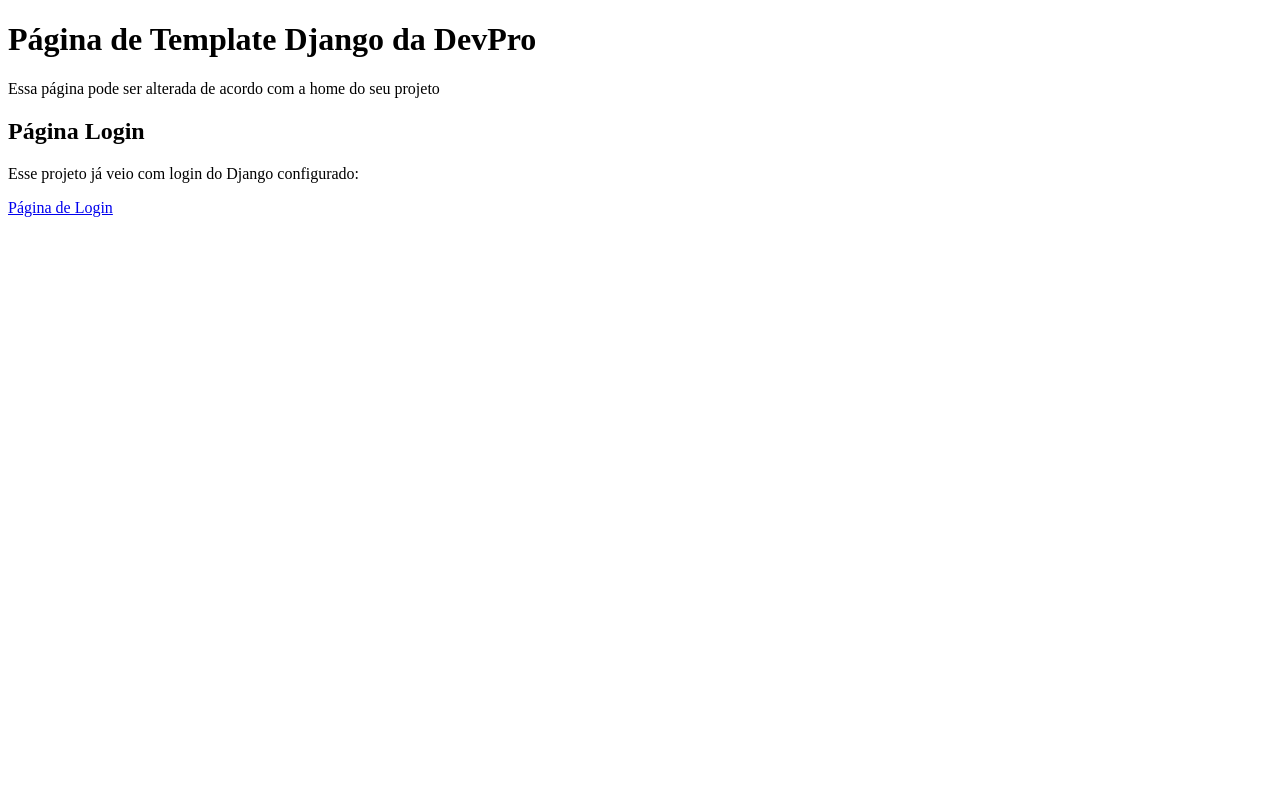
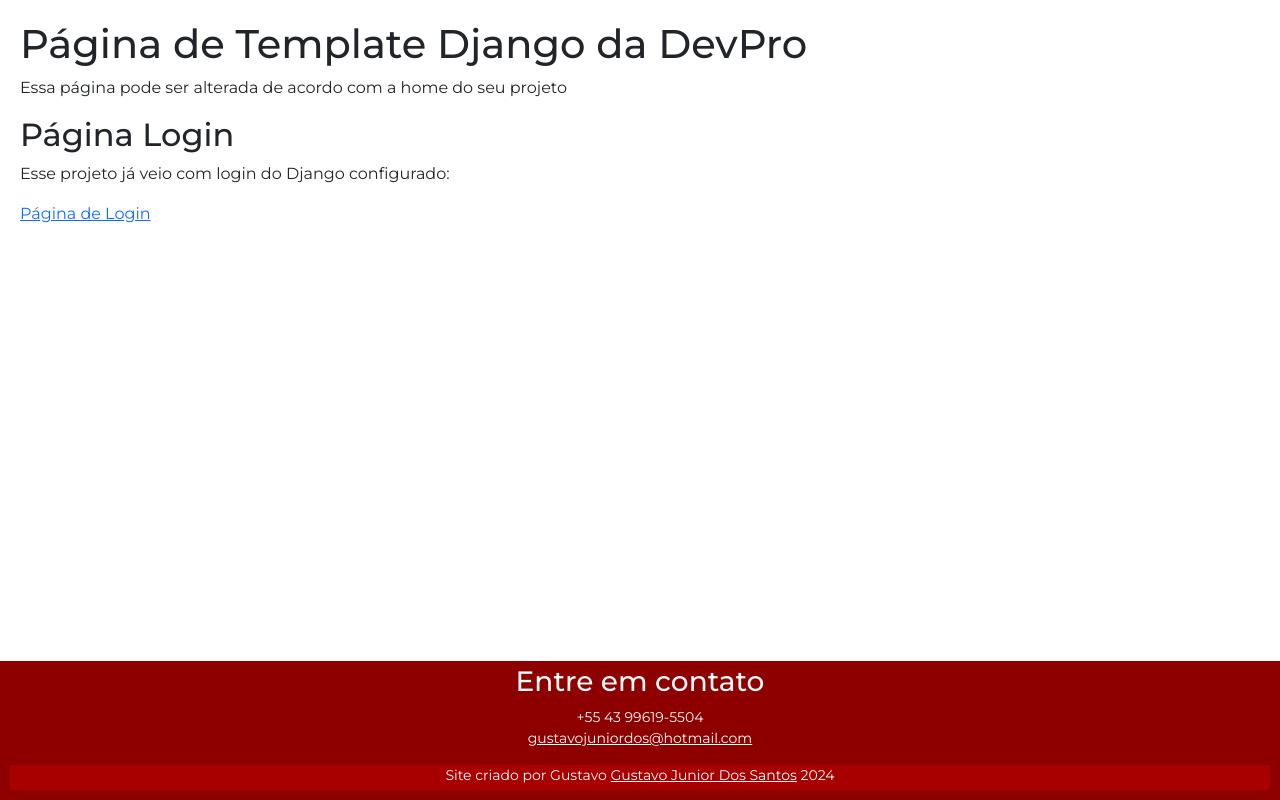
Before and after one commit to gustavodsantos/django-template, a Django app: template backend/devpro/base/templates/base/home.html in a window 1280 px wide. Run offline with Django 5.2, Linux system fonts and the light colour scheme; the template is opened without the code that fills it, so the values that code supplies are empty.

Commit message:
implantado o footer.html com css

```diff
--- a/backend/devpro/base/admin.py
+++ b/backend/devpro/base/admin.py
@@ -1,5 +1,4 @@
 from django.contrib import admin
-
 from django_min_custom_user.admin import MinUserAdmin
 
 from devpro.base.models import User
--- /dev/null
+++ b/backend/devpro/base/static/css/style.css
@@ -0,0 +1,173 @@
+@charset "UTF-8";
+
+@import url('https://fonts.googleapis.com/css2?family=Montserrat:ital,wght@0,100..900;1,100..900&display=swap');
+
+@import url('https://fonts.googleapis.com/css2?family=Passion+One&display=swap');
+
+@import url('https://fonts.googleapis.com/css2?family=Sriracha&display=swap');
+
+:root {
+    --fonte1: Verdana, Geneva, Tahoma, sans-serif;
+    --fonte2: 'Passion One', cursive;
+    --fonte3: 'Sriracha', cursive;
+}
+
+* {
+    margin: 0;
+    padding: 0;
+    font-family: "Montserrat", "sans-serif";
+}
+
+html, body {
+    min-height: 100vh;
+    display: flex;
+    flex-direction: column;
+}
+
+.wrapper {
+    display: flex;
+    flex-direction: column;
+    min-height: 100vh;
+}
+
+/* Conteúdo principal */
+.content {
+    flex: 1;
+    padding: 20px;
+}
+
+/* Footer fixo na parte inferior */
+.footer {
+    background-color: #333;
+    color: white;
+    text-align: center;
+    padding: 10px;
+}
+
+section {
+    height: 600px;
+}
+
+section.imagem {
+    background-size: contain;
+    background-repeat: no-repeat;
+}
+
+#img {
+    background-image: url("../img/imagem_sem_fundo.png");
+    background-position: center;
+}
+
+
+.fundo {
+    background-color: #8e0000;
+    font-size: 40px;
+    font-weight: 900;
+}
+
+.color {
+    color: #ffffff;
+    font-size: 40px;
+}
+
+.center {
+    text-align: center;
+    margin-bottom: -4px;
+}
+
+.parte1 {
+    margin-left: 80px;
+    margin-top: 80px;
+    margin-right: 80px;
+}
+
+.parte2 {
+    background-color: #00a78e;
+    padding: 80px 80px;
+    color: #fff;
+
+}
+
+.title {
+    font-size: 48px;
+    font-weight: 900;
+    color: #111111;
+}
+
+.subtitle1 {
+    font-size: 26px;
+    color: #111111;
+    letter-spacing: 2pt;
+    padding-bottom: 20px;
+}
+
+.parte2 .subtitle1 {
+    color: #fff;
+}
+
+.parte2 .texto {
+    letter-spacing: 1.2pt;
+    margin-bottom: 26px;
+}
+
+.parte2 .projetos {
+    list-style: none;
+}
+
+.subtitle2 {
+    font-size: 22px;
+    font-weight: 300;
+    letter-spacing: 2pt;
+    padding-bottom: 15px;
+}
+
+.text {
+    color: #76778c;
+    font-size: 20px;
+    letter-spacing: 1.2pt;
+    line-height: 32px;
+    margin-bottom: 40px;
+}
+
+.btn {
+    color: white;
+    background-color: #8e0000;
+    border-radius: 5px;
+    padding: 20px 40px;
+    text-decoration: none;
+    font-weight: 500;
+}
+
+.barra-progresso {
+    height: 40px;
+    width: 400px;
+    accent-color: #00a78e;
+}
+
+.parte3 {
+    color: #00a78e;
+    padding: 80px 80px;
+}
+
+footer {
+    margin: 0;
+    background-color: #293651;
+    color: #828a9c;
+    font-size: 14px;
+}
+
+footer a {
+    color: #ffffff;
+}
+
+footer a:hover {
+    color: #111111;
+}
+
+.main-footer {
+    background-color: #8e0000;
+}
+
+.rights {
+    background-color: #a80000;
+}
--- a/backend/devpro/base/templates/base/base.html
+++ b/backend/devpro/base/templates/base/base.html
@@ -1,10 +1,29 @@
+{% load static %}
 <!DOCTYPE html>
 <html lang="pt-br">
 <head>
     <meta charset="UTF-8">
+    <meta http-equiv="X-UA-Compatible" content="IE=edge">
+    <meta name="viewport" content="width=device-width, initial-scale=1">
+
+    <link href="{% static 'css/style.css' %}" rel="stylesheet">
+    <link href="https://cdn.jsdelivr.net/npm/bootstrap@5.3.3/dist/css/bootstrap.min.css" rel="stylesheet"
+          integrity="sha384-QWTKZyjpPEjISv5WaRU9OFeRpok6YctnYmDr5pNlyT2bRjXh0JMhjY6hW+ALEwIH" crossorigin="anonymous">
+
     <title>{% block title %}Título Padrão{% endblock %}</title>
 </head>
 <body>
-{% block body %}{% endblock body %}
+
+    <div class="wrapper">
+        <div class="content">
+
+            {% block body %}{% endblock body %}
+
+        </div>
+
+        {% include 'base/footer.html' with contato_email='gustavojuniordos@hotmail.com' only %}
+
+    </div>
+
 </body>
 </html>
--- /dev/null
+++ b/backend/devpro/base/templates/base/footer.html
@@ -0,0 +1,28 @@
+{% load static %}
+{% block body %}
+<footer class=" footer main-footer pt-1 text-light">
+    <div class="container">
+        <div class="row">
+            <div class="col">
+                <h3>Entre em contato</h3>
+                <address>
+                    +55 43 99619-5504
+                    <br/>
+                    <a href="mailto:{{ contato_email }}">{{ contato_email }}</a>
+                </address>
+            </div>
+        </div>
+    </div>
+
+    <div class="rights pb-1">
+        <div class="container">
+            <div class="row">
+                <div class="col">
+                    Site criado por Gustavo <a href="https://www.linkedin.com/in/gustavo-junior-dos-santos/">Gustavo
+                    Junior Dos Santos</a> {% now 'Y' %}
+                </div>
+            </div>
+        </div>
+    </div>
+</footer>
+{% endblock body %}
--- a/backend/devpro/base/urls.py
+++ b/backend/devpro/base/urls.py
@@ -1,4 +1,5 @@
 from django.urls import path
+
 from devpro.base import views
 
 app_name = 'base'
--- a/backend/devpro/settings.py
+++ b/backend/devpro/settings.py
@@ -11,9 +11,10 @@
 """
 
 from pathlib import Path
+
 # import os
 import dj_database_url
-from decouple import config, Csv
+from decouple import Csv, config
 
 # Build paths inside the project like this: BASE_DIR / 'subdir'.
 BASE_DIR = Path(__file__).resolve().parent.parent
@@ -176,7 +177,7 @@
         }
 
 
-configure_storage(AWS_STORAGE_BUCKET_NAME == '')
+configure_storage(AWS_STORAGE_BUCKET_NAME == ' ')
 
 # Default primary key field type
 # https://docs.djangoproject.com/en/5.0/ref/settings/#default-auto-field
--- a/backend/devpro/urls.py
+++ b/backend/devpro/urls.py
@@ -14,10 +14,10 @@
     1. Import the include() function: from django.urls import include, path
     2. Add a URL to urlpatterns:  path('blog/', include('blog.urls'))
 """
-from django.contrib import admin
 from django.conf import settings
 from django.conf.urls.static import static
-from django.urls import path, include
+from django.contrib import admin
+from django.urls import include, path
 
 urlpatterns = [
     path('admin/', admin.site.urls),
--- a/docker/docker-compose.yml
+++ b/docker/docker-compose.yml
@@ -1,4 +1,4 @@
-version: "4.33.1"
+version: "4.35.0"
 
 services:
   nginx:
```
Also changed, not shown: backend/pyproject.toml (+25 -1 lines), .github/workflows/backend.yml, 2 other files.
